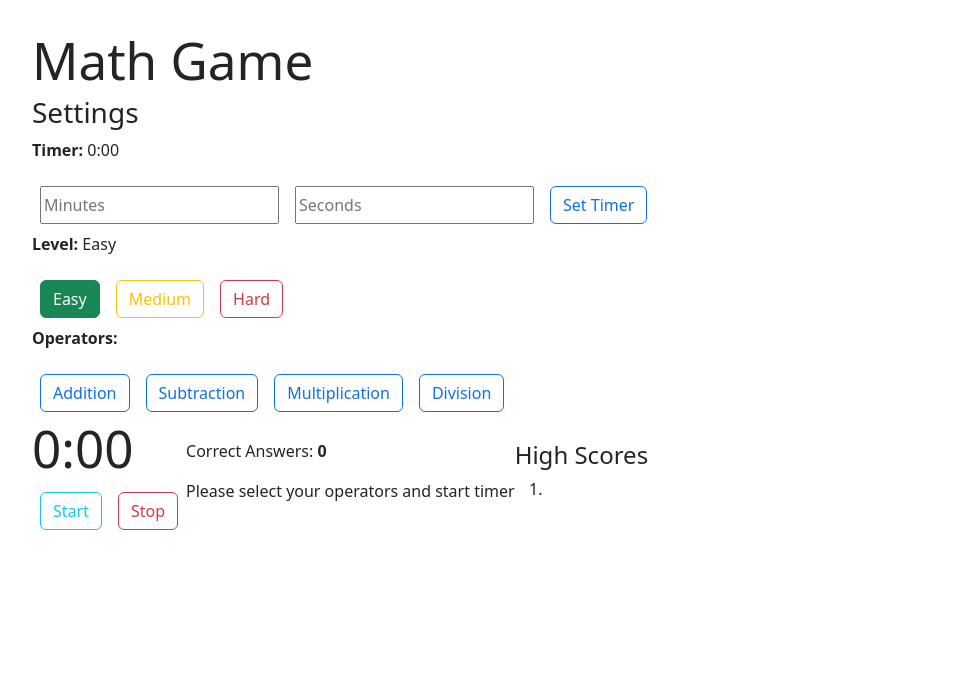
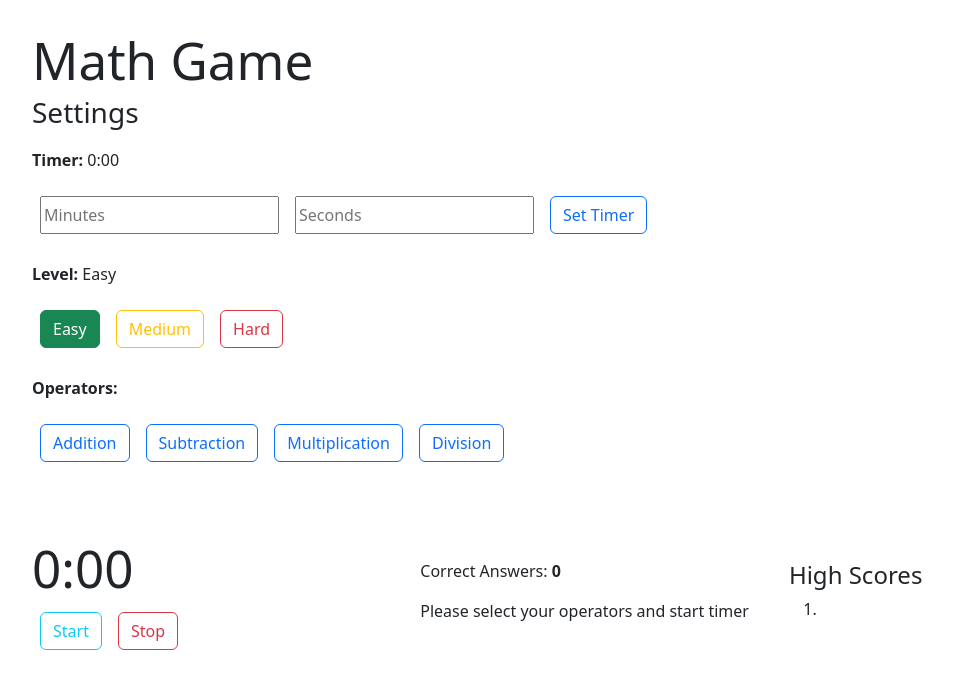
Before and after one commit to BriGuy520/math-game, a React (Vite) app: page / in a window 1280 px wide. Shown: the top 688 px of the page, without its empty margins (50-1003 px from the left). Built offline with nearby package versions, Linux system fonts and the light colour scheme.

Commit message:
adding more style updates

```diff
--- a/src/App.css
+++ b/src/App.css
@@ -5,6 +5,14 @@
 
 .settings-bar-section, .timer-fields, .game-container, .board-container, .score-container {
   display: flex;
+}
+
+.game-container {
+  padding: 60px 0;
+}
+
+.timer-container {
+  width: 33%;
 }
 
 .settings-bar-section {
@@ -33,7 +41,7 @@
 }
 
 .play-container, .scores-container {
-  margin: auto 0;
+  margin: auto 20px;
 }
 
 .settings-bar-section {
@@ -42,6 +50,7 @@
 
 .timer-settings, .operators-settings, .level-settings {
   width: 100%;
+  padding: 10px 0;
 }
 
 @media(min-width: 1299px){
```
